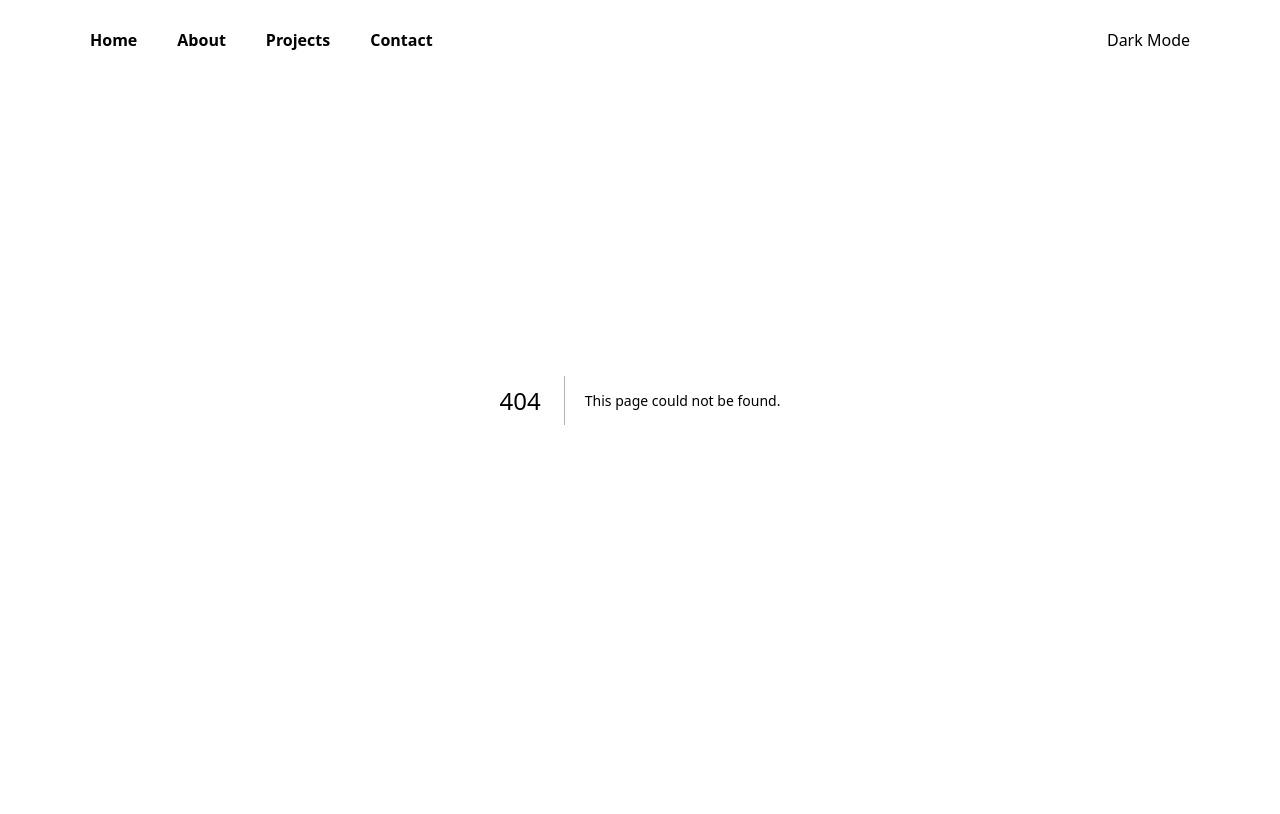
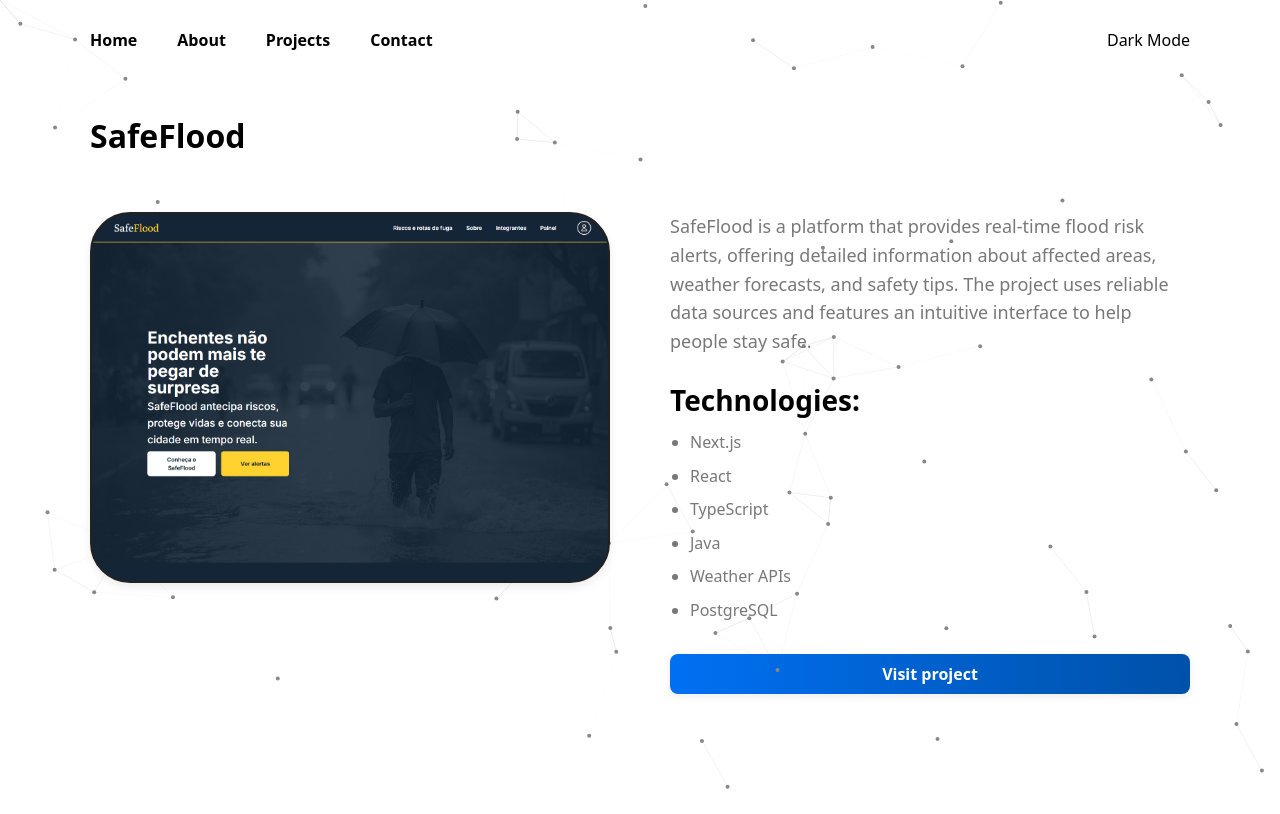
Before and after one commit to Kauesamartino/Portfolio, a Next.js app: page /project/1 in a window 1280 px wide. Before the commit this address had no page. Built offline with nearby package versions, Linux system fonts and the light colour scheme.

Commit message:
feat: implement Projects component and add Button component with styles for improved UI

```diff
--- /dev/null
+++ b/src/app/components/Button/button.module.scss
@@ -0,0 +1,30 @@
+.button {
+	padding: 0.75rem 2rem;
+	font-size: 1rem;
+	font-weight: 600;
+	border-radius: 8px;
+	border: none;
+	cursor: pointer;
+	transition: background 0.2s, color 0.2s, box-shadow 0.2s;
+	box-shadow: 0 2px 8px rgba(0,0,0,0.08);
+	outline: none;
+}
+
+.primary {
+	background: linear-gradient(90deg, #0070f3 0%, #0051a8 100%);
+	color: #fff;
+}
+.primary:hover {
+	background: linear-gradient(90deg, #0051a8 0%, #0070f3 100%);
+}
+
+.secondary {
+	background: #fff;
+	color: #0070f3;
+	border: 2px solid #0070f3;
+}
+.secondary:hover {
+	background: #f0f8ff;
+	color: #0051a8;
+	border-color: #0051a8;
+}
--- /dev/null
+++ b/src/app/components/Button/index.tsx
@@ -0,0 +1,35 @@
+import React from 'react';
+import styles from './button.module.scss';
+
+type ButtonProps = {
+	children: React.ReactNode;
+	variant?: 'primary' | 'secondary';
+	as?: 'button' | 'a';
+	href?: string;
+	target?: string;
+	rel?: string;
+	onClick?: React.MouseEventHandler;
+	type?: 'button' | 'submit' | 'reset';
+	className?: string;
+	[key: string]: any;
+};
+
+export const Button: React.FC<ButtonProps> = ({
+	children,
+	variant = 'primary',
+	as = 'button',
+	href,
+	target,
+	rel,
+	onClick,
+	type = 'button',
+	className = '',
+	...props
+}) => {
+	const btnClass = `${styles.button} ${styles[variant]} ${className}`;
+	return (
+		<button type={type} onClick={onClick} className={btnClass} {...props}>
+			{children}
+		</button>
+	);
+};
--- a/src/app/components/Projects/index.tsx
+++ b/src/app/components/Projects/index.tsx
@@ -17,9 +17,7 @@ export const Projects = () => {
                         }
                     >
                         <Link
-                            href={project.url}
-                            target="_blank"
-                            rel="noopener noreferrer"
+                            href={`/project/${project.id}`}
                             className={style.containerImage}
                             style={{ backgroundImage: `url(${project.image})` }}
                         >
--- /dev/null
+++ b/src/app/project/[id]/page.tsx
@@ -0,0 +1,45 @@
+import projects from '@/data/projects.json';
+import { Button } from '@/app/components/Button';
+import style from './project.module.scss';
+import Link from 'next/link';
+import InteractiveBackground from '@/app/components/interactiveBackground';
+
+export default function ProjectPage({ params }: { params: { id: string } }) {
+    const project = projects.find(p => String(p.id) === params.id);
+
+    if (!project) {
+        return <div>Project not found.</div>;
+    }
+
+    return (
+        <>
+            <InteractiveBackground />
+            <main className={style.main}>
+                <h1>{project.name}</h1>
+                <div className={style.flex}>
+                    <div className={style.container}>
+                        <div
+                            className={style.containerImage}
+                            style={{ backgroundImage: `url(${project.image})` }}
+                        >
+                            <div className={style.overlay}>{project.name}</div>
+                        </div>
+                    </div>
+                    <div className={style.containerText}>
+                        <p className={style.description}>{project.description}</p>
+                        <h3>Technologies:</h3>
+                        <ul>
+                            {project.technologies.map(tech => <li key={tech}>{tech}</li>)}
+                        </ul>
+                        <Link href={project.url} target="_blank" rel="noopener noreferrer">
+                            <Button className={style.button}>
+                                Visit project
+                            </Button>
+                        </Link>
+                    </div>
+                </div>
+            </main>
+        </>
+
+    );
+}
--- /dev/null
+++ b/src/app/project/[id]/project.module.scss
@@ -0,0 +1,249 @@
+.main {
+    min-height: 100vh;
+    padding-top: 90px;
+    padding: 90px 30px 90px 30px;
+
+    h1 {
+        font-size: 32px;
+        font-weight: 600;
+        text-align: left;
+        margin-bottom: 40px;
+        position: relative;
+        z-index: 1;
+    }
+
+    .description {
+        padding: 30px 0;
+        font-size: 18px;
+        text-align: left;
+        color: rgb(120, 120, 120);
+        line-height: 1.6;
+        position: relative;
+        z-index: 1;
+    }
+
+    h3 {
+        font-size: 28px;
+        font-weight: 600;
+        text-align: left;
+        margin-bottom: 16px;
+        position: relative;
+        z-index: 1;
+    }
+
+    ul {
+        list-style-type: disc;
+        padding-left: 20px;
+        margin-bottom: 30px;
+        color: rgb(120, 120, 120);
+        line-height: 1.6;
+        position: relative;
+        z-index: 1;
+
+        li {
+            margin-bottom: 8px;
+        }
+    }
+
+    .containerImage {
+        display: flex;
+        justify-content: center;
+        border: 2px solid #222;
+        box-shadow: 0 4px 10px rgba(0, 0, 0, 0.08);
+        transition: box-shadow 0.2s;
+        margin-left: auto;
+        margin-right: auto;
+        box-sizing: border-box;
+
+        @media screen and (min-width: 450px) and (max-width: 768px) {
+            width: 400px;
+            height: 280px;
+        }
+
+        @media screen and (max-width: 449px) {
+            width: 370px;
+            height: 250px;
+        }
+
+        @media screen and (max-width: 400px) {
+            width: 320px;
+            height: 230px;
+        }
+
+        background-size: cover;
+        background-position: 100% 0%;
+        transition: 6s;
+        cursor: pointer;
+        border-radius: 40px;
+        position: relative;
+        z-index: 1;
+
+        .overlay {
+            position: absolute;
+            top: 0;
+            left: 0;
+            width: 100%;
+            height: 100%;
+            background-color: #00000062;
+            border-radius: 40px;
+            display: flex;
+            align-items: center;
+            justify-content: center;
+            font-size: 24px;
+            font-weight: 600;
+            color: #fff;
+            opacity: 0;
+            transition: .5s;
+        }
+
+        .overlay:hover {
+            opacity: 1;
+        }
+    }
+
+    .containerImage:hover {
+        background-position: 100% 100%;
+    }
+
+    .button {
+        width: 100%;
+    }
+}
+
+
+@media screen and (min-width: 1200px) {
+    .main {
+        min-height: 100vh;
+
+        @media screen and (min-width: 1200px) and (max-width: 1499px) {
+            padding: 120px 90px 120px 90px;
+        }
+
+        @media screen and (min-width: 1500px) {
+            padding: 120px 120px 120px 120px;
+        }
+
+
+
+        .flex {
+            display: flex;
+            margin-top: 90px;
+            justify-content: center;
+
+            @media screen and (min-width: 1200px) and (max-width: 1499px) {
+                margin-top: 60px;
+                gap: 60px;
+            }
+
+            @media screen and (min-width: 1500px) {
+                gap: 120px;
+            }
+        }
+
+        .containerImage {
+            display: flex;
+            justify-content: left;
+            border: 2px solid #222;
+            box-shadow: 0 4px 10px rgba(0, 0, 0, 0.08);
+            transition: box-shadow 0.2s;
+            box-sizing: border-box;
+
+            @media screen and (min-width: 1200px) and (max-width: 1499px) {
+                width: 520px;
+                height: 77%;
+            }
+
+            @media screen and (min-width: 1500px) {
+                min-width: 800px;
+                height: 100%;
+            }
+
+            background-size: cover;
+            background-position: 100% 0%;
+            margin-left: 0;
+            margin-right: 0;
+            transition: 6s;
+            cursor: pointer;
+            border-radius: 40px;
+            position: relative;
+            z-index: 1;
+
+            .overlay {
+                position: absolute;
+                top: 0;
+                left: 0;
+                width: 100%;
+                height: 100%;
+                background-color: #00000062;
+                border-radius: 40px;
+                display: flex;
+                align-items: center;
+                justify-content: center;
+                font-size: 24px;
+                font-weight: 600;
+                color: #fff;
+                opacity: 0;
+                transition: .5s;
+            }
+
+            .overlay:hover {
+                opacity: 1;
+            }
+        }
+
+        .containerImage:hover {
+            background-position: 100% 100%;
+        }
+
+        h1 {
+            font-size: 32px;
+            font-weight: 600;
+            text-align: left;
+            margin-bottom: 40px;
+            position: relative;
+            z-index: 1;
+        }
+
+        .description {
+            padding: 0 0 30px 0;
+            font-size: 18px;
+            text-align: left;
+            color: rgb(120, 120, 120);
+            line-height: 1.6;
+            position: relative;
+            z-index: 1;
+        }
+
+        h3 {
+            font-size: 28px;
+            font-weight: 600;
+            text-align: left;
+            margin-bottom: 16px;
+            position: relative;
+            z-index: 1;
+        }
+
+        ul {
+            list-style-type: disc;
+            padding-left: 20px;
+            margin-bottom: 30px;
+            color: rgb(120, 120, 120);
+            line-height: 1.6;
+            position: relative;
+            z-index: 1;
+
+            li {
+                margin-bottom: 8px;
+            }
+        }
+
+        .containerText {
+            @media screen and (min-width: 1200px) and (max-width: 1499px) {
+                max-width: 700px;
+            }
+
+            max-width: 500px;
+        }
+
+    }
+}
```
